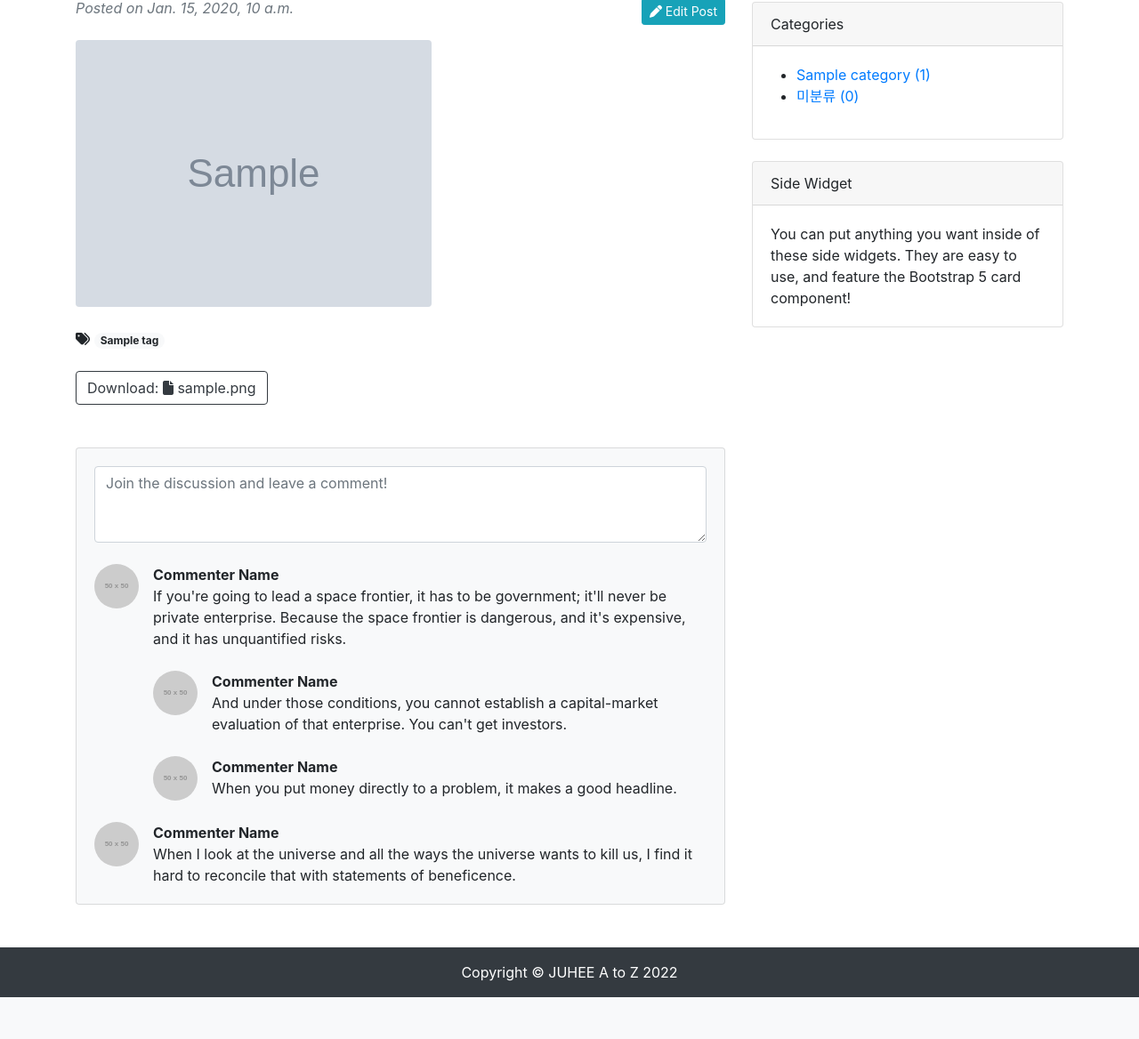
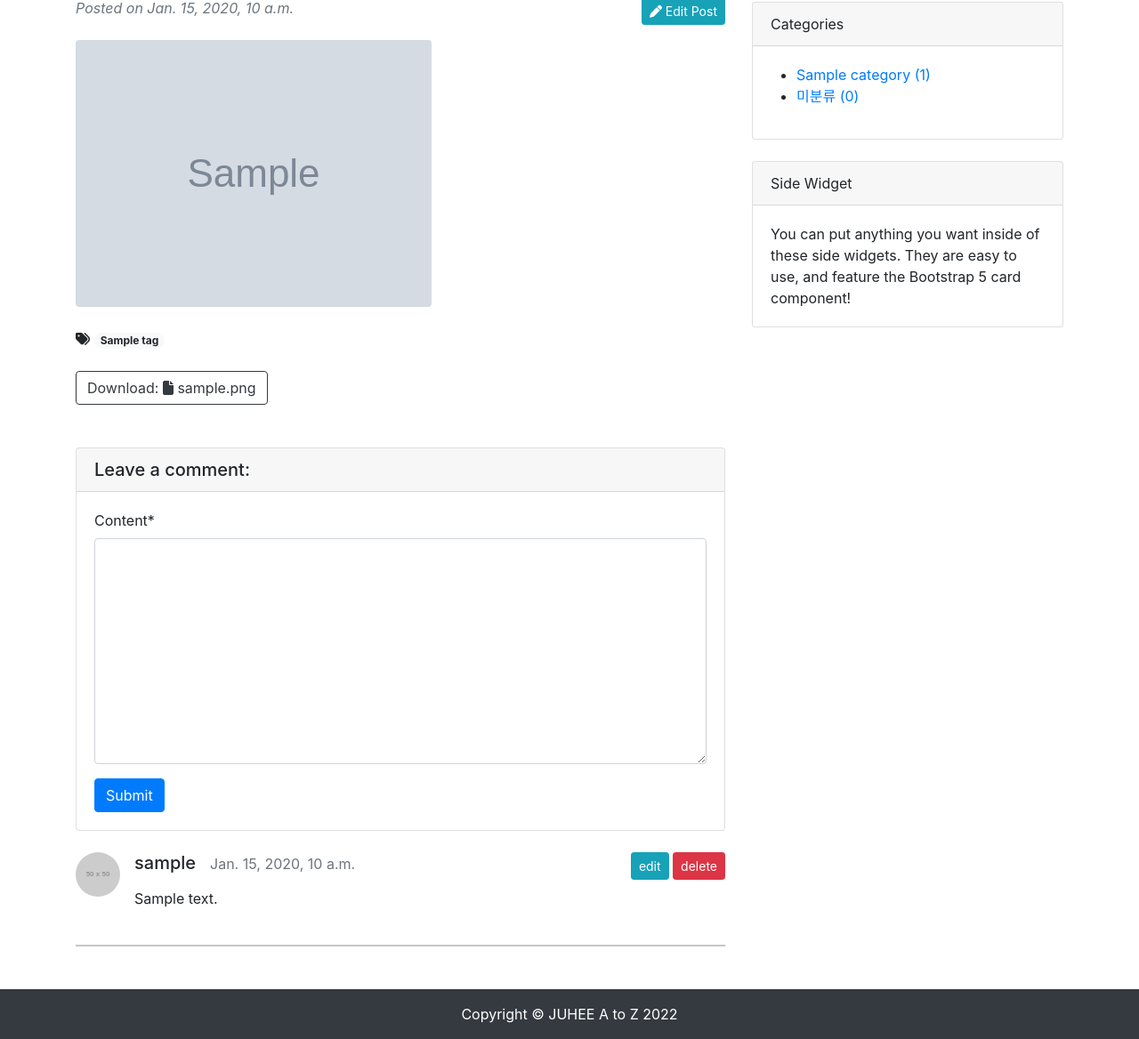
Before and after one commit to YANGJUHEE521/cakd7_dj, a Django app: page /blog/1/ in a window 1280 px wide. Shown: the part 255-1423 px from the top of the page at 89% size. Before the commit the page ends 1376 px from the top, so only its background shows below. Run offline with Django 3.2, Linux system fonts and the light colour scheme; a user stored in the database is signed in; tables that the repository leaves empty hold one stand-in row (values such as "Sample post"); grey boxes marked "Sample" are stand-in pictures; grey boxes labelled with a size stand in for pictures from a placeholder-image service; some libraries are stand-ins or nearby versions.

Commit message:
댓글 수정, 삭제 기능 구현 완료

```diff
--- a/blog/admin.py
+++ b/blog/admin.py
@@ -1,8 +1,9 @@
 from django.contrib import admin
 from markdownx.admin import MarkdownxModelAdmin
-from .models import Post, Category, Tag
+from .models import Post, Category, Tag, Comment
 
 admin.site.register(Post, MarkdownxModelAdmin)
+admin.site.register(Comment)
 
 class CategoryAdmin(admin.ModelAdmin):
     prepopulated_fields= {'slug': ('name', )}
--- /dev/null
+++ b/blog/forms.py
@@ -0,0 +1,8 @@
+from .models import Comment
+from django import forms
+
+class CommentForm(forms.ModelForm):
+
+    class Meta:
+        model = Comment
+        fields = ('content',)
--- a/blog/models.py
+++ b/blog/models.py
@@ -62,3 +62,17 @@ class Post(models.Model):
 
     def get_absolute_url(self):
         return f'/blog/{self.pk}/'
+
+
+class Comment(models.Model):
+    post = models.ForeignKey(Post, on_delete=models.CASCADE)
+    author = models.ForeignKey(User, on_delete=models.CASCADE)
+    content = models.TextField()
+    created_at = models.DateTimeField(auto_now_add=True)
+    modified_at = models.DateTimeField(auto_now=True)
+
+    def __str__(self):
+        return f'{self.author}::{self.content}'
+
+    def get_absolute_url(self):
+        return f'{self.post.get_absolute_url()}#comment-{self.pk}'
--- a/blog/templates/blog/post_detail.html
+++ b/blog/templates/blog/post_detail.html
@@ -1,4 +1,5 @@
 {% extends 'blog/base.html' %}
+{% load crispy_forms_tags %}
 
 <!-- 제목 바뀔 수 있으니까  -->
 {% block head_title %} {{post.title}} -Blog {% endblock %}
@@ -71,45 +72,72 @@
             </article>
             <!-- Comments section-->
             <section class="mb-5">
-                <div class="card bg-light" id = 'comment-area'>
+                <div id = 'comment-area'>
+                    <div class="card my-4">
+                        <h5 class = 'card-header'>Leave a comment:</h5>
                         <div class="card-body">
+                            {% if user.is_authenticated %}
                             <!-- Comment form-->
-                        <form class="mb-4"><textarea class="form-control" rows="3" placeholder="Join the discussion and leave a comment!"></textarea></form>
-                        <!-- Comment with nested comments-->
-                        <div class="d-flex mb-4">
-                            <!-- Parent comment-->
-                            <div class="flex-shrink-0"><img class="rounded-circle" src="https://dummyimage.com/50x50/ced4da/6c757d.jpg" alt="..." /></div>
-                            <div class="ms-3">
-                                <div class="fw-bold">Commenter Name</div>
-                                If you're going to lead a space frontier, it has to be government; it'll never be private enterprise. Because the space frontier is dangerous, and it's expensive, and it has unquantified risks.
-                                <!-- Child comment 1-->
-                                <div class="d-flex mt-4">
-                                    <div class="flex-shrink-0"><img class="rounded-circle" src="https://dummyimage.com/50x50/ced4da/6c757d.jpg" alt="..." /></div>
-                                    <div class="ms-3">
-                                        <div class="fw-bold">Commenter Name</div>
-                                        And under those conditions, you cannot establish a capital-market evaluation of that enterprise. You can't get investors.
+                            <form id='comment-form' method='POST' action='{{ post.get_absolute_url }}new_comment/'>
+                                {% csrf_token %}
+                                <div class='form-group'>
+                                    {{ comment_form | crispy }}
+                                </div>
+                                <button type='submit' class='btn btn-primary'>Submit</button>
+                            </form>
+                            {%else%}
+                                <a role='button' class='btn btn-outline-dark btn-block btn-sm' href='#' data-toggle='modal' data-target='#loginModal'>Log in and leave a comment</a>
+                            {% endif %}
                         </div>
                     </div>
-                                <!-- Child comment 2-->
-                                <div class="d-flex mt-4">
-                                    <div class="flex-shrink-0"><img class="rounded-circle" src="https://dummyimage.com/50x50/ced4da/6c757d.jpg" alt="..." /></div>
-                                    <div class="ms-3">
-                                        <div class="fw-bold">Commenter Name</div>
-                                        When you put money directly to a problem, it makes a good headline.
+
+                    {% if post.comment_set.exists %}
+                        {% for comment in post.comment_set.iterator %}
+                        <!-- Single comment-->
+                        <div class="media mb-4" id='comment-{{ comment.pk }}'>
+                            <img class="d-flex mr-3 rounded-circle" src="https://dummyimage.com/50x50/ced4da/6c757d.jpg" alt="..." />
+                            <div class="media-body">
+                                {% if user.is_authenticated and comment.author == user %}
+                                    <div class='float-right'>
+                                        <a role='button' class='btn btn-sm btn-info' id = 'comment-{{ comment.pk }}-update-btn' href='/blog/update_comment/{{ comment.pk }}'>edit</a>
+                                        <a role='button' href='#' id='comment-{{ comment.pk }}-delete-modal-btn' class='btn btn-sm btn-danger' data-toggle='modal' data-target='#deleteCommentModal-{{ comment.pk }}'> delete </a>
+                                    </div>
+
+                                    <!-- modal -->
+                                    <div class ='modal fade' id='deleteCommentModal-{{comment.pk}}' tabindex='-1' role='dialog' area-labelledby='deleteCommentModalLabel' aria-hidden='true'>
+                                        <div class='modal-dialog' role='document'>
+                                            <div class='modal-content'>
+                                                <div class='modal-header'>
+                                                    <h5 class='modal-title' id='deleteCommentModalLabel'>Are You Sure?</h5>
+                                                        <button type='button' class='close' data-dismiss='modal' aria-label='Close'>
+                                                            <span aria-hidden='true'>&times;</span>
+                                                        </button>
+                                                </div>
+                                                <div class='modal-body'>
+                                                    <del>{{ comment | linebreaks }}</del>
+                                                </div>
+                                                <div class='modal-footer'>
+                                                    <button type='button' class='btn btn-secondary' data-dismiss='modal'>Cancel</button>
+                                                    <a role='button' class='btn btn-danger' href='/blog/delete_comment/{{ comment.pk}}/'>Delete</a>
                                                 </div>
                                             </div>
                                         </div>
                                     </div>
-                        <!-- Single comment-->
-                        <div class="d-flex">
-                            <div class="flex-shrink-0"><img class="rounded-circle" src="https://dummyimage.com/50x50/ced4da/6c757d.jpg" alt="..." /></div>
-                            <div class="ms-3">
-                                <div class="fw-bold">Commenter Name</div>
-                                When I look at the universe and all the ways the universe wants to kill us, I find it hard to reconcile that with statements of beneficence.
+
+                                {% endif %}
+                                <h5 class='mt-0'>
+                                    {{ comment.author.username }} &nbsp;&nbsp;<small class='text-muted'>{{ comment.created_at }}</small>
+                                </h5>
+                                <p>{{ comment.content | linebreaks }}</p>
+                                {% if comment.created_at != comment.modified_at %}
+                                    <p class='text-muted float-right'><small>Updated: {{ comment.modified_at }}</small></p>
+                                {% endif %}
                             </div>
                         </div>
+                        {% endfor %}
+                    {% endif %}
                 </div>
-                </div>
+                <hr/>
             </section>
         </div>
         <!-- Side widgets-->
--- a/blog/urls.py
+++ b/blog/urls.py
@@ -3,10 +3,13 @@ from django.urls import path
 from . import views
 
 urlpatterns = [
+    path('delete_comment/<int:pk>/', views.delete_comment),
+    path('update_comment/<int:pk>/', views.CommentUpdate.as_view()),
     path('update_post/<int:pk>/', views.PostUpdate.as_view()),
     path('create_post/', views.PostCreate.as_view()),
     path('tag/<str:slug>/', views.tag_page),
     path('category/<str:slug>/', views.category_page),
+    path('<int:pk>/new_comment/', views.new_comment),
     path('',views.PostList.as_view()),
     path('<int:pk>/', views.PostDetail.as_view()),
 ]
--- a/blog/views.py
+++ b/blog/views.py
@@ -2,7 +2,9 @@ from django.shortcuts import render, redirect
 from unicodedata import category
 from django.views.generic import ListView, DetailView, CreateView, UpdateView
 from django.contrib.auth.mixins import LoginRequiredMixin, UserPassesTestMixin
-from .models import Category, Post, Tag
+from django.shortcuts import get_object_or_404
+from .models import Category, Post, Tag, Comment
+from .forms import CommentForm
 from django.core.exceptions import PermissionDenied
 from django.utils.text import slugify
 
@@ -97,7 +99,7 @@ class PostDetail(DetailView):
         context = super(PostDetail, self).get_context_data()
         context['categories'] = Category.objects.all()
         context['no_category_post_count'] = Post.objects.filter(category=None).count()
-
+        context['comment_form'] = CommentForm
         return context
 
 def category_page(request, slug):
@@ -134,4 +136,39 @@ def tag_page(request, slug):
         }
     )
 
-# Create your views here.
+def new_comment(request, pk):
+    if request.user.is_authenticated:
+        post = get_object_or_404(Post, pk=pk)
+
+        if request.method == 'POST':
+            comment_form = CommentForm(request.POST)
+            if comment_form.is_valid():
+                comment = comment_form.save(commit=False)
+                comment.post = post
+                comment.author = request.user
+                comment.save()
+                return redirect(comment.get_absolute_url())
+        else:
+            return redirect(post.get_absolute_url())
+    else:
+        raise PermissionDenied
+
+class CommentUpdate(LoginRequiredMixin, UpdateView):
+    model = Comment
+    form_class = CommentForm
+
+    def dispatch(self, request, *args, **kwargs):
+        if request.user.is_authenticated and request.user == self.get_object().author:
+            return super(CommentUpdate, self).dispatch(request, *args, **kwargs)
+
+        else:
+            raise PermissionDenied
+
+def delete_comment(request, pk):
+    comment = get_object_or_404(Comment, pk=pk)
+    post = comment.post
+    if request.user.is_authenticated and request.user == comment.author:
+        comment.delete()
+        return redirect(post.get_absolute_url())
+    else:
+        raise PermissionDenied
```
Also changed, not shown: blog/templates/blog/comment_form.html (added, +15 -0 lines). Lines whose indentation alone changed are shown as unchanged.
